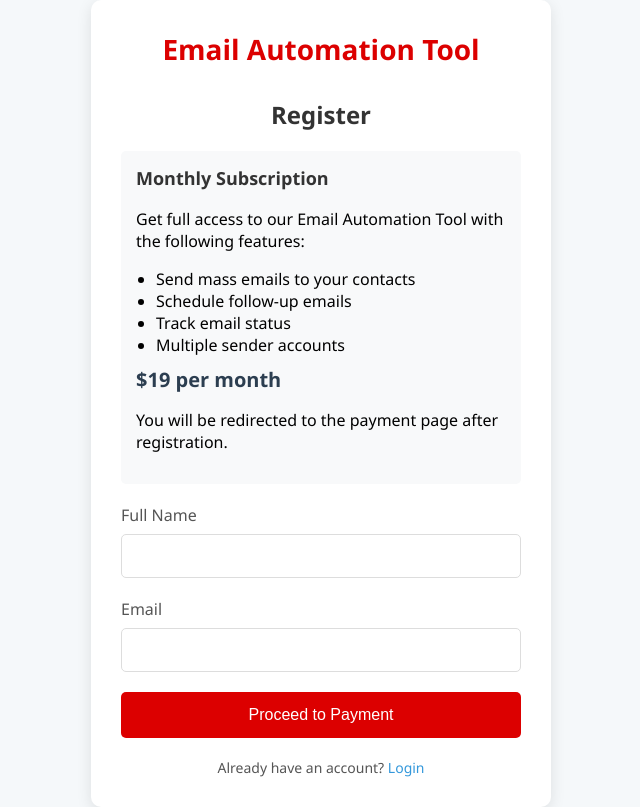
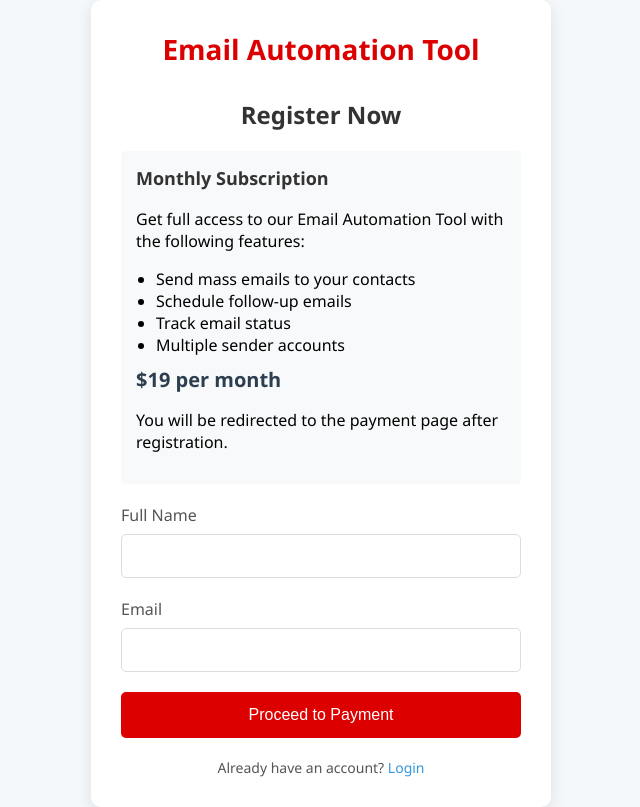
Before and after one commit to dhdev19/emailAutomationToolFlask, a Flask app: page /register in a window 1280 px wide. Shown: the whole page, without its empty margins (319-959 px from the left). Run offline with Flask 3, Linux system fonts and the light colour scheme; some libraries are stand-ins or nearby versions.

Commit message:
Update register.html

```diff
--- a/templates/register.html
+++ b/templates/register.html
@@ -162,7 +162,7 @@
             <h1>Email Automation Tool</h1>
         </div>
 
-        <h2>Register</h2>
+        <h2>Register Now</h2>
 
         <div class="flash-messages">
             {% with messages = get_flashed_messages(with_categories=true) %}
```
